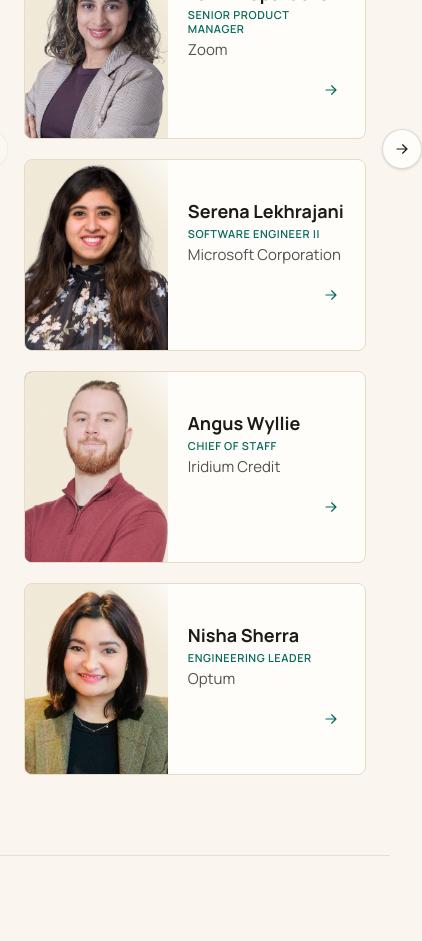
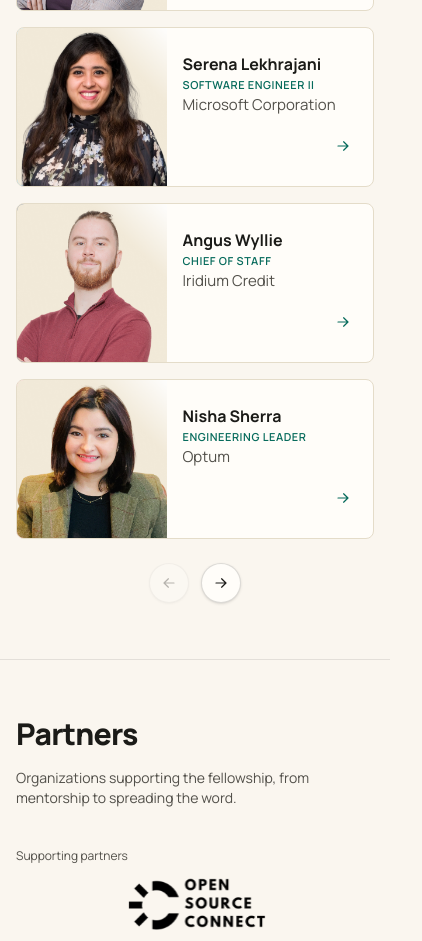
Before and after one commit to open-source-connect-01/Fellowship-NexFellow, a Next.js app: page / in a window 390 px wide. Shown: the part 5880-6821 px from the top of the page, 422 px wide, since content can reach past the window. Built offline with nearby package versions, Linux system fonts and the light colour scheme.

Commit message:
refactor: adjust layout and styling for improved responsiveness in Mentors and Partners components

```diff
--- a/src/components/Mentors.tsx
+++ b/src/components/Mentors.tsx
@@ -90,7 +90,7 @@ export default function Mentors() {
 
   return (
     <section className="border-b border-ink/10 bg-cream">
-      <div className="mx-auto max-w-6xl px-6 py-20">
+      <div className="mx-auto max-w-6xl px-4 py-14 sm:px-6 sm:py-20">
         <div className="flex max-w-md items-center gap-3">
           <span className="whitespace-nowrap font-mono text-xs uppercase tracking-widest text-teal-dark">
             Who you&apos;ll learn from
@@ -107,11 +107,11 @@ export default function Mentors() {
         </p>
 
         <div className="relative mt-10">
-          <div className="grid grid-flow-col auto-cols-fr grid-rows-6 gap-5 sm:grid-rows-3 lg:grid-rows-2">
+          <div className="grid grid-cols-1 gap-4 sm:gap-5 md:grid-cols-2 lg:grid-cols-3">
             {visible.map((mentor) => (
               <div
                 key={`${start}-${mentor.name}`}
-                className="flex h-48 items-stretch overflow-hidden rounded-lg border border-cream-darker bg-white-warm animate-[fadeSlideIn_0.35s_ease-out]"
+                className="flex h-40 items-stretch sm:h-48 overflow-hidden rounded-lg border border-cream-darker bg-white-warm animate-[fadeSlideIn_0.35s_ease-out]"
               >
                 <div
                   className={`relative w-[42%] shrink-0 bg-gradient-to-br ${mentor.color}`}
@@ -120,12 +120,12 @@ export default function Mentors() {
                     src={mentor.image}
                     alt={mentor.name}
                     fill
-                    sizes="(min-width: 1024px) 161px, (min-width: 640px) 21vw, 42vw"
+                    sizes="(min-width: 1024px) 130px, (min-width: 768px) 20vw, 42vw"
                     className="object-cover object-top"
                   />
                 </div>
-                <div className="relative flex flex-1 flex-col justify-center gap-1 p-5">
-                  <h3 className="line-clamp-2 text-lg font-bold leading-tight text-ink">
+                <div className="relative flex flex-1 flex-col justify-center gap-1 p-4 sm:p-5">
+                  <h3 className="line-clamp-2 text-base font-bold sm:text-lg leading-tight text-ink">
                     {mentor.name}
                   </h3>
                   <p className="line-clamp-2 text-[11px] font-semibold uppercase leading-tight tracking-wider text-teal-dark">
@@ -154,13 +154,13 @@ export default function Mentors() {
           </div>
 
           {hasSlider && (
-            <>
+            <div className="mt-6 flex justify-center gap-3 xl:mt-0 xl:block">
               <button
                 type="button"
                 onClick={() => setStart((s) => Math.max(0, s - STEP))}
                 disabled={start === 0}
                 aria-label="Previous mentors"
-                className="absolute -left-4 top-1/2 flex h-10 w-10 -translate-x-full -translate-y-1/2 items-center justify-center rounded-full border border-ink/15 bg-white-warm text-ink shadow-sm transition hover:border-teal-dark hover:text-teal-dark disabled:cursor-not-allowed disabled:opacity-30 sm:-left-6"
+                className="flex h-10 w-10 items-center xl:absolute xl:-left-4 xl:top-1/2 xl:-translate-x-full xl:-translate-y-1/2 justify-center rounded-full border border-ink/15 bg-white-warm text-ink shadow-sm transition hover:border-teal-dark hover:text-teal-dark disabled:cursor-not-allowed disabled:opacity-30 xl:-left-6"
               >
                 <ChevronIcon direction="left" />
               </button>
@@ -169,11 +169,11 @@ export default function Mentors() {
                 onClick={() => setStart((s) => Math.min(maxStart, s + STEP))}
                 disabled={start === maxStart}
                 aria-label="Next mentors"
-                className="absolute -right-4 top-1/2 flex h-10 w-10 translate-x-full -translate-y-1/2 items-center justify-center rounded-full border border-ink/15 bg-white-warm text-ink shadow-sm transition hover:border-teal-dark hover:text-teal-dark disabled:cursor-not-allowed disabled:opacity-30 sm:-right-6"
+                className="flex h-10 w-10 items-center xl:absolute xl:-right-4 xl:top-1/2 xl:translate-x-full xl:-translate-y-1/2 justify-center rounded-full border border-ink/15 bg-white-warm text-ink shadow-sm transition hover:border-teal-dark hover:text-teal-dark disabled:cursor-not-allowed disabled:opacity-30 xl:-right-6"
               >
                 <ChevronIcon direction="right" />
               </button>
-            </>
+            </div>
           )}
         </div>
       </div>
--- a/src/components/Partners.tsx
+++ b/src/components/Partners.tsx
@@ -1,6 +1,6 @@
 function OpenSourceConnectLogo() {
   return (
-    <svg width="150" height="55" viewBox="0 0 168 65" fill="none" xmlns="http://www.w3.org/2000/svg" xmlnsXlink="http://www.w3.org/1999/xlink">
+    <svg width="150" height="55" className="h-auto w-full max-w-[150px]" viewBox="0 0 168 65" fill="none" xmlns="http://www.w3.org/2000/svg" xmlnsXlink="http://www.w3.org/1999/xlink">
       <rect width="168" height="65" fill="url(#pattern0_5635_14732)" />
       <defs>
         <pattern id="pattern0_5635_14732" patternContentUnits="objectBoundingBox" width="1" height="1">
@@ -15,7 +15,7 @@ function OpenSourceConnectLogo() {
 
 function AdaptionLogo() {
   return (
-    <svg width="285" height="85" viewBox="0 0 293 100" fill="none" xmlns="http://www.w3.org/2000/svg" xmlnsXlink="http://www.w3.org/1999/xlink">
+    <svg width="285" height="85" className="h-auto w-full max-w-[285px]" viewBox="0 0 293 100" fill="none" xmlns="http://www.w3.org/2000/svg" xmlnsXlink="http://www.w3.org/1999/xlink">
       <rect width="293" height="100" fill="url(#pattern0_5635_14735)" />
       <defs>
         <pattern id="pattern0_5635_14735" patternContentUnits="objectBoundingBox" width="1" height="1">
@@ -30,7 +30,7 @@ function AdaptionLogo() {
 
 function DevXpanseLogo() {
   return (
-    <svg width="155" height="70" viewBox="0 0 161 79" fill="none" xmlns="http://www.w3.org/2000/svg" xmlnsXlink="http://www.w3.org/1999/xlink">
+    <svg width="155" height="70" className="h-auto w-full max-w-[155px]" viewBox="0 0 161 79" fill="none" xmlns="http://www.w3.org/2000/svg" xmlnsXlink="http://www.w3.org/1999/xlink">
       <rect width="161" height="79" fill="url(#pattern0_5635_14756)" />
       <defs>
         <pattern id="pattern0_5635_14756" patternContentUnits="objectBoundingBox" width="1" height="1">
@@ -45,7 +45,7 @@ function DevXpanseLogo() {
 
 function AeapifyLogo() {
   return (
-    <svg width="140" height="86" viewBox="0 0 150 106" fill="none" xmlns="http://www.w3.org/2000/svg" xmlnsXlink="http://www.w3.org/1999/xlink">
+    <svg width="140" height="86" className="h-auto w-full max-w-[140px]" viewBox="0 0 150 106" fill="none" xmlns="http://www.w3.org/2000/svg" xmlnsXlink="http://www.w3.org/1999/xlink">
       <rect width="150" height="105.028" fill="url(#pattern0_5718_14733)" />
       <defs>
         <pattern id="pattern0_5718_14733" patternContentUnits="objectBoundingBox" width="1" height="1">
@@ -87,21 +87,26 @@ function PartnerRow({ label, slots }: { label: string; slots: Slot[] }) {
     <div className="mt-10 first:mt-10">
       <p className="text-xs text-ink-soft">{label}</p>
       <div
-        className={`mt-3 grid rounded-md ${slots.length === 4 ? "sm:grid-cols-4" : "sm:grid-cols-3"
-          }`}
+        className={`mt-3 grid grid-cols-1 gap-y-2 ${
+          slots.length >= 4
+            ? "min-[480px]:grid-cols-2 lg:grid-cols-4"
+            : slots.length === 3
+              ? "min-[480px]:grid-cols-2 md:grid-cols-3"
+              : "min-[480px]:grid-cols-2"
+        }`}
       >
         {slots.map((slot, i) =>
           slot.kind === "logo" ? (
             <div
               key={slot.name}
-              className="flex h-24 items-center justify-center px-6"
+              className="flex h-24 items-center justify-center px-4 sm:px-6"
             >
               <slot.render />
             </div>
           ) : (
             <div
               key={`${label}-${i}`}
-              className="flex h-24 items-center justify-center px-6"
+              className="flex h-24 items-center justify-center px-4 sm:px-6"
             >
               {slot.label && (
                 <span className="text-xs uppercase tracking-wide text-ink-soft/40">
@@ -119,7 +124,7 @@ function PartnerRow({ label, slots }: { label: string; slots: Slot[] }) {
 export default function Partners() {
   return (
     <section className="border-b border-ink/10 bg-cream">
-      <div className="mx-auto max-w-6xl px-6 py-20">
+      <div className="mx-auto max-w-6xl px-4 py-14 sm:px-6 sm:py-20">
         <h2 className="text-3xl font-extrabold tracking-tight sm:text-4xl">
           Partners
         </h2>
```
